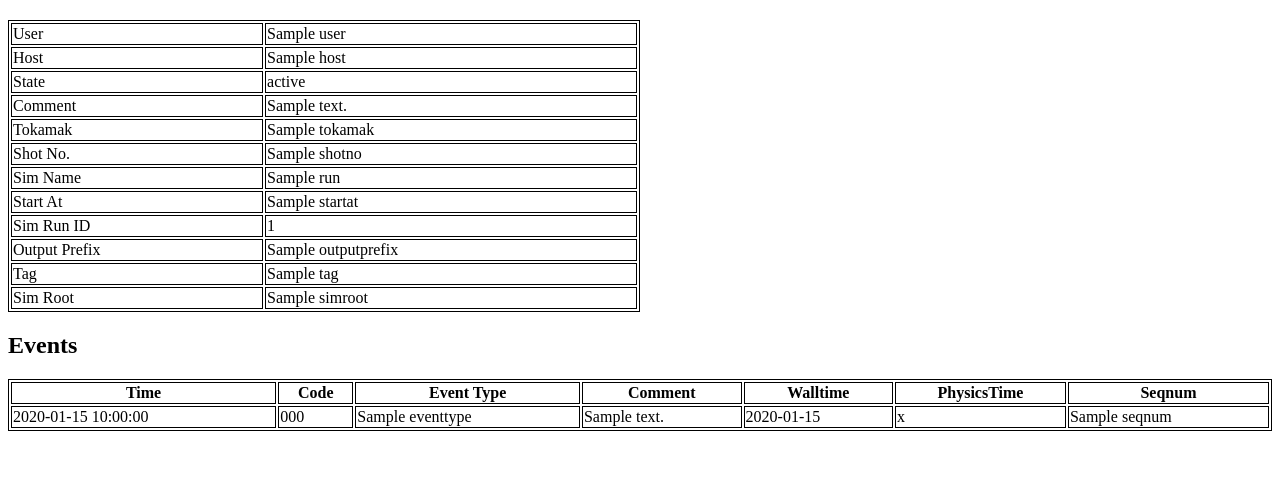
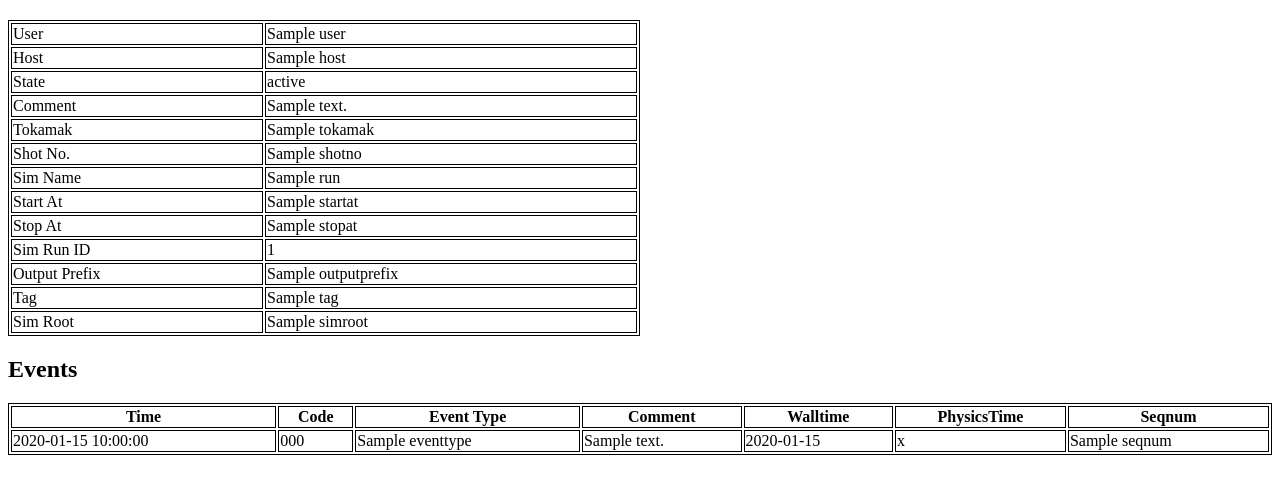
Before and after one commit to HPC-SimTools/IPS-portal, a Flask app: template ipsportal/templates/events.html in a window 1280 px wide. Shown: the part 94-588 px from the top of the page. Run offline with Flask 2, Linux system fonts and the light colour scheme; the template is opened without the code that fills it: most values are stand-ins (such as "Sample title", 1, 10 or a date in 2020).

Commit message:
Handle IPS_END

```diff
--- a/ipsportal/run.py
+++ b/ipsportal/run.py
@@ -42,7 +42,8 @@ def event():
                     e.get('outputprefix'),
                     e.get('tag'),
                     e.get('simroot')))
-
+    elif e.get('eventtype') == "IPS_END":
+        db.execute("UPDATE run SET state = ?, stopat = ? WHERE portal_runid = ?", (e.get('state'), e.get('stopat'), e.get('portal_runid')))
     db.execute("INSERT INTO event (code, eventtype, comment, walltime, phystimestamp, portal_runid, seqnum) VALUES (?,?,?,?,?,?,?)",
                (e.get('code'),
                 e.get('eventtype'),
--- a/ipsportal/schema.sql
+++ b/ipsportal/schema.sql
@@ -12,6 +12,7 @@ CREATE TABLE run (
   host TEXT,
   user TEXT,
   startat TEXT,
+  stopat TEXT,
   simrunid TEXT,
   outputprefix TEXT,
   tag TEXT,
--- a/ipsportal/templates/events.html
+++ b/ipsportal/templates/events.html
@@ -37,6 +37,10 @@
   <tr>
     <td>Start At</td>
     <td>{{ run.startat }}</td>
+  </tr>
+  <tr>
+    <td>Stop At</td>
+    <td>{{ run.stopat }}</td>
   </tr>
   <tr>
     <td>Sim Run ID</td>
--- a/ipsportal/templates/index.html
+++ b/ipsportal/templates/index.html
@@ -14,6 +14,7 @@
     <th>Host</th>
     <th>User</th>
     <th>Start Time</th>
+    <th>Stop Time</th>
   </tr>
   {% for run in runs%}
   <tr>
@@ -24,6 +25,7 @@
     <td>{{ run.host }}</td>
     <td>{{ run.user }}</td>
     <td>{{ run.startat }}</td>
+    <td>{{ run.stopat }}</td>
   </tr>
   {% endfor %}
 </table>
```
